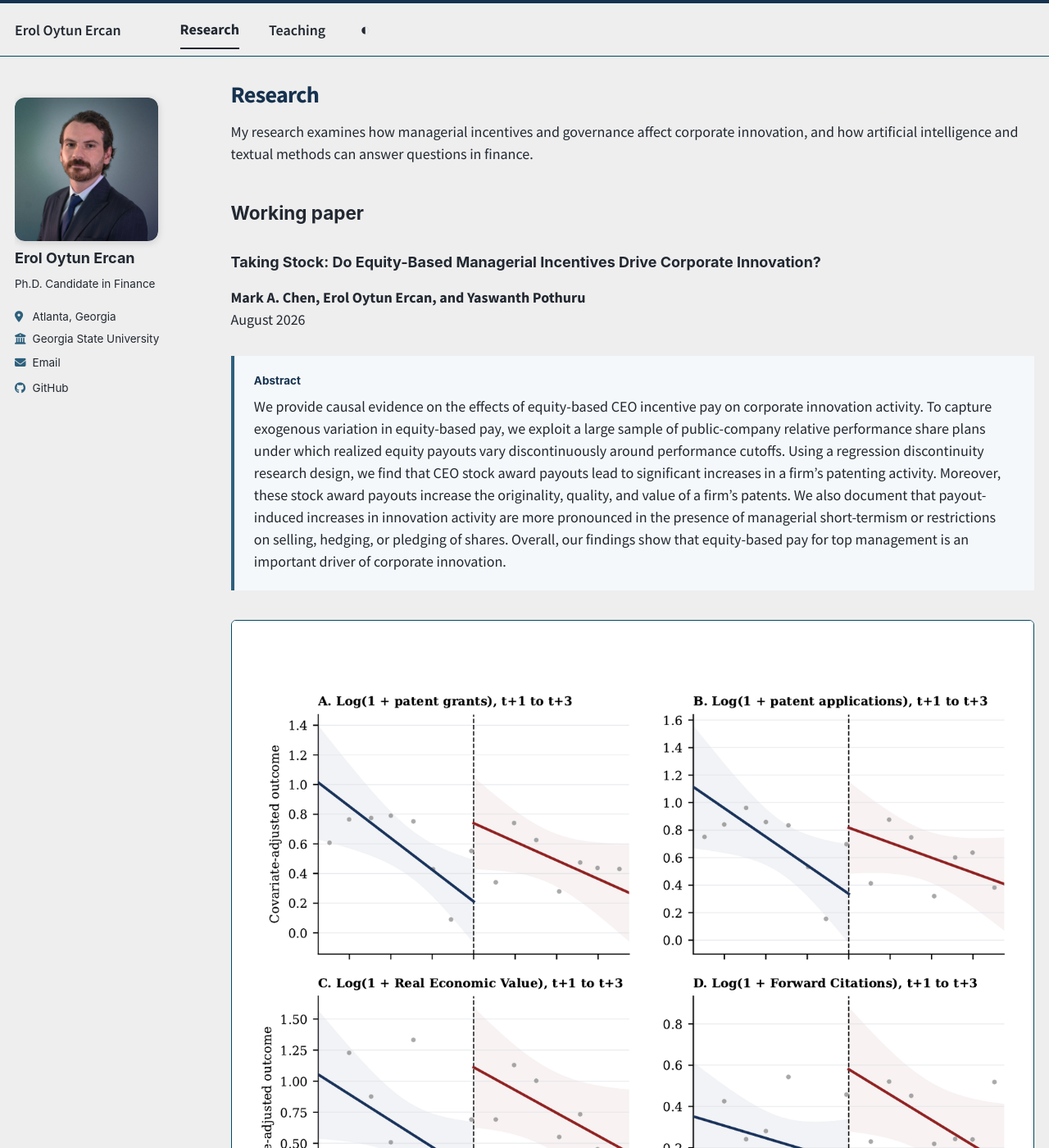
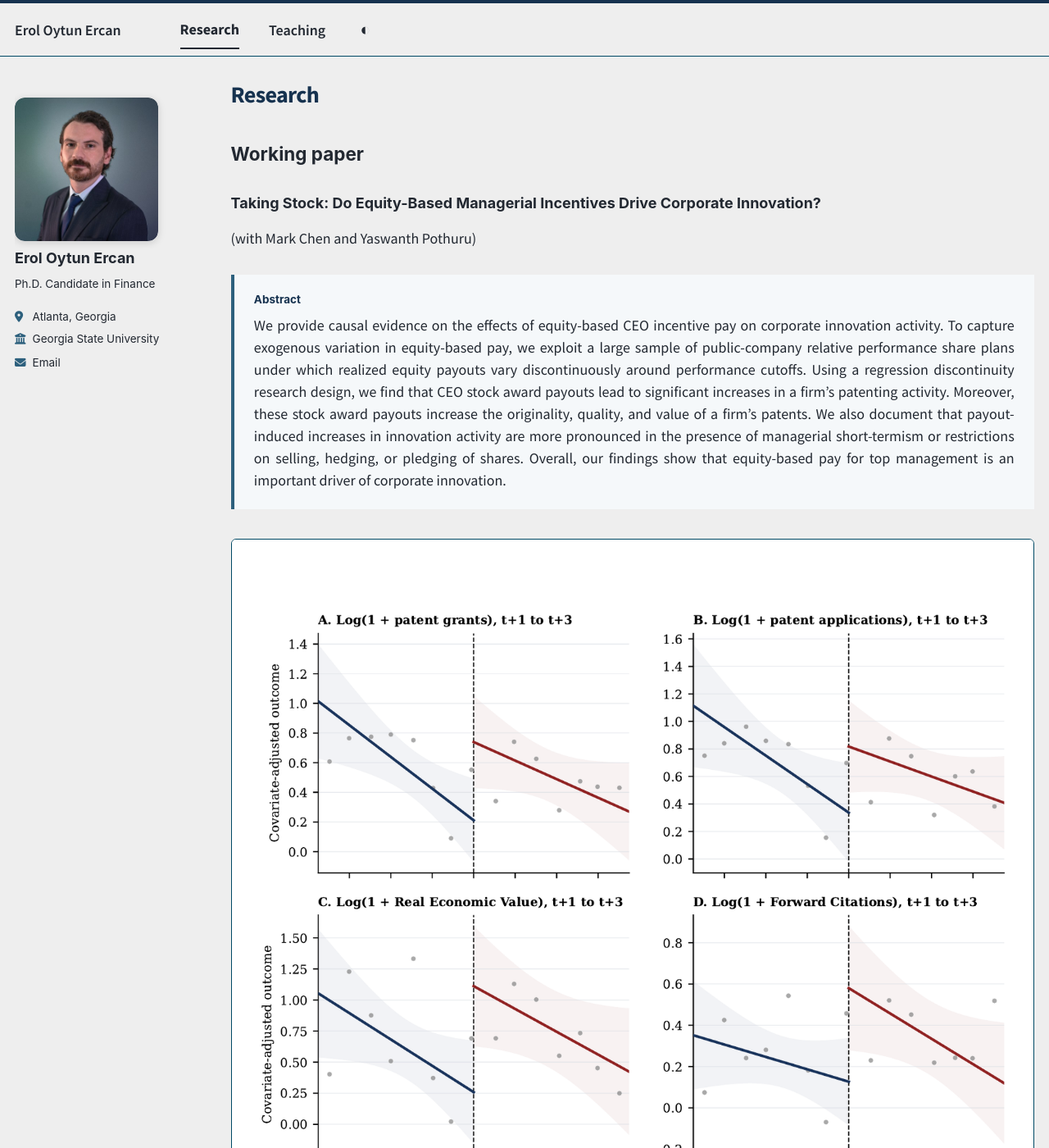
Before and after one commit to eroloytunercan/eroloytunercan.github.io, a Jekyll site: the page built from _pages/research.md, in a window 1280 px wide and 1400 px high. Shown: the whole window at 82% size. Built offline with Jekyll 4.4.1, drawn with Linux system fonts in a browser that asks for light colours; a style sheet for code colours, icons or effects is not loaded.

Commit message:
Refine homepage and research typography

```diff
--- a/_config.yml
+++ b/_config.yml
@@ -52,6 +52,7 @@ author:
   codepen          : # Username
   dribbble         : # Username
   github           : "eroloytunercan"
+  github_sidebar   : false
   kaggle           : # Username
   stackoverflow    : # User number or user number and name (i.e., use "1" or "1/jeff-atwood")
 
--- a/_includes/author-profile.html
+++ b/_includes/author-profile.html
@@ -85,7 +85,7 @@
       {% if author.dribbble %}
         <li><a href="https://dribbble.com/{{ author.dribbble }}"><i class="fab fa-fw fa-dribbble icon-pad-right" aria-hidden="true"></i>Dribbble</a></li>
       {% endif %}
-      {% if author.github %}
+      {% if author.github and author.github_sidebar != false %}
         <li><a href="https://github.com/{{ author.github }}"><i class="fab fa-fw fa-github icon-pad-right" aria-hidden="true"></i>GitHub</a></li>
       {% endif %}
       {% if author.kaggle %}
--- a/_includes/head/custom.html
+++ b/_includes/head/custom.html
@@ -14,7 +14,7 @@
 <link href="https://fonts.googleapis.com/css?family=Source+Sans+Pro:300,400,600,700&display=swap" rel="stylesheet">
 
 <!-- Site-specific academic profile styling -->
-<link rel="stylesheet" href="{{ base_path }}/assets/css/custom.css?v=20261003f">
+<link rel="stylesheet" href="{{ base_path }}/assets/css/custom.css?v=20261003g">
 
 <!-- favicon from https://commons.wikimedia.org/wiki/File:OOjs_UI_icon_academic-progressive.svg -->
 <link rel="apple-touch-icon" sizes="180x180" href="{{ base_path }}/images/apple-touch-icon-180x180.png"/>
--- a/_pages/research.md
+++ b/_pages/research.md
@@ -5,14 +5,11 @@ permalink: /research/
 author_profile: true
 ---
 
-My research examines how managerial incentives and governance affect corporate innovation, and how artificial intelligence and textual methods can answer questions in finance.
-
 ## Working paper
 
 ### Taking Stock: Do Equity-Based Managerial Incentives Drive Corporate Innovation?
 
-**Mark A. Chen, Erol Oytun Ercan, and Yaswanth Pothuru**<br>
-August 2026
+(with Mark Chen and Yaswanth Pothuru)
 
 {% include taking-stock-paper.html show_figure=true %}
 
@@ -21,3 +18,4 @@ August 2026
 ### The Value of Insider Selling: Trading Flexibility, Managerial Incentive Design and Innovation
 
 I study whether restrictions on insider selling affect managerial incentive design by exploiting the SEC's 2022 amendments to Rule 10b5-1. I construct firm-level measures of pre-amendment insider-trading restrictions from corporate disclosures and use a difference-in-differences design to compare firms that were relatively less restrictive before the amendments with firms whose existing policies already incorporated many of the newly introduced restrictions.
+{: .text-justify }
--- a/assets/css/custom.scss
+++ b/assets/css/custom.scss
@@ -171,6 +171,12 @@ textarea,
   margin: 0;
 }
 
+.text-justify,
+.paper-abstract p {
+  text-align: justify;
+  text-justify: inter-word;
+}
+
 .teaching-intro {
   max-width: 46rem;
   margin-bottom: 1.75rem;
```
Also changed, not shown: _pages/about.md (+2 -1 lines).
